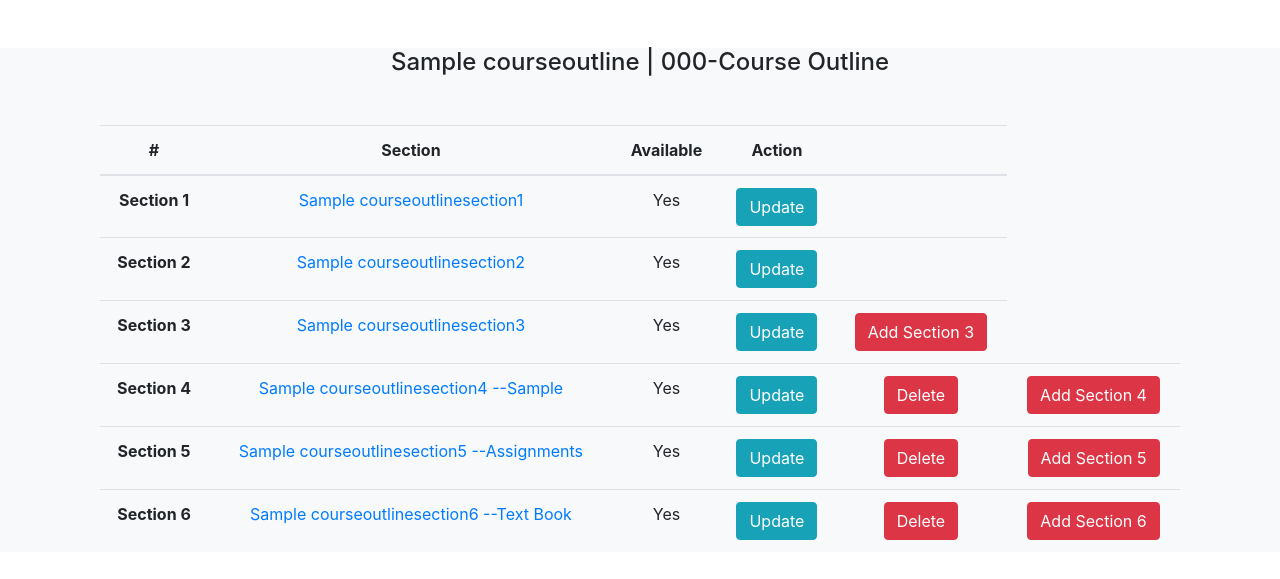
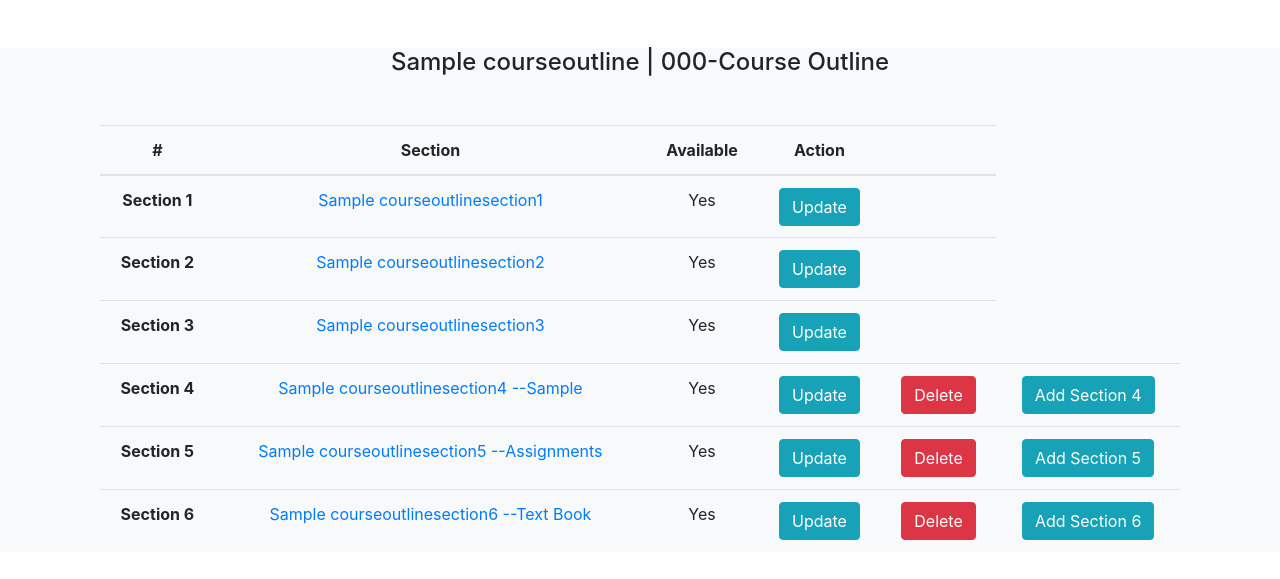
Before and after one commit to arthurringoringo/CourseOutline, a Django app: page /courseoutline/view/sections/1/ in a window 1280 px wide. Shown: the part 56-635 px from the top of the page. Run offline with Django 3.2, Linux system fonts and the light colour scheme; tables that the repository leaves empty hold one stand-in row (values such as "Sample post"); some libraries are stand-ins or nearby versions.

Commit message:
fixes bugs

```diff
--- a/Semproject/Courseoutline/templates/Courseoutline/availablesections.html
+++ b/Semproject/Courseoutline/templates/Courseoutline/availablesections.html
@@ -60,10 +60,7 @@
                         <td><a href =" {% if section3 == None %}NotAvailable{% else %}{% url 'courseoutlinesectionupdate3' section3.SectionID %}">
                                     <button type="submit" class="btn btn-info">Update</button></td>{% endif %}
                         <td>
-                            <form action = "{% url 'courseoutlinesection3create' section3.CourseOutlineID.CourseOutlineID %}" method="POST">
-                                {% csrf_token %}
-                                <button type="submit" class="btn btn-danger">Add Section 3</button>
-                            </form>
+
                         </td>
                     </tr>
 
@@ -86,7 +83,7 @@
                          <td>
                             <form action = "{% url 'courseoutlinesection4create' section4.CourseOutlineID.CourseOutlineID %}" method="POST">
                                 {% csrf_token %}
-                                <button type="submit" class="btn btn-danger">Add Section 4</button>
+                                <button type="submit" class="btn btn-info">Add Section 4</button>
                             </form>
                         </td>
                     </tr>
@@ -113,7 +110,7 @@
                         <td>
                             <form action = "{% url 'courseoutlinesection5create' section5.CourseOutlineID.CourseOutlineID %}" method="POST">
                                 {% csrf_token %}
-                                <button type="submit" class="btn btn-danger">Add Section 5</button>
+                                <button type="submit" class="btn btn-info">Add Section 5</button>
                             </form>
                         </td>
                     </tr>
@@ -142,7 +139,7 @@
                         <td>
                             <form action = "{% url 'courseoutlinesection6create' section6.CourseOutlineID.CourseOutlineID %}" method="POST">
                                 {% csrf_token %}
-                                <button type="submit" class="btn btn-danger">Add Section 6</button>
+                                <button type="submit" class="btn btn-info">Add Section 6</button>
                             </form>
                         </td>
                     </tr>
--- a/Semproject/Courseoutline/views.py
+++ b/Semproject/Courseoutline/views.py
@@ -243,7 +243,7 @@ def CourseoutlineSection5Create(request,courseoutline_id,template_name='Courseou
                 tempcourseoutline = courseoutlineForm5.save(commit=False)
                 tempcourseoutline.CourseOutlineID =currentcourseoutlineobj
                 tempcourseoutline.save()
-                return redirect('indexmenu')
+                return redirect('courseoutlinesection6create',courseoutline_id)
     elif request.method == 'POST' and 'nextsection' in request.POST :
        return redirect('courseoutlinesection5create',courseoutline_id)
     context = {'courseoutlineForm5': courseoutlineForm5,'currentcourseoutlineobj':currentcourseoutlineobj,'title':'Course Topics','Course':currentcourseoutlineobj.CourseName,'CourseID':currentcourseoutlineobj.CourseCode}
```
Also changed, not shown: Semproject/Courseoutline/templates/Courseoutline/courseOutlineView.html (+6 -6 lines).
